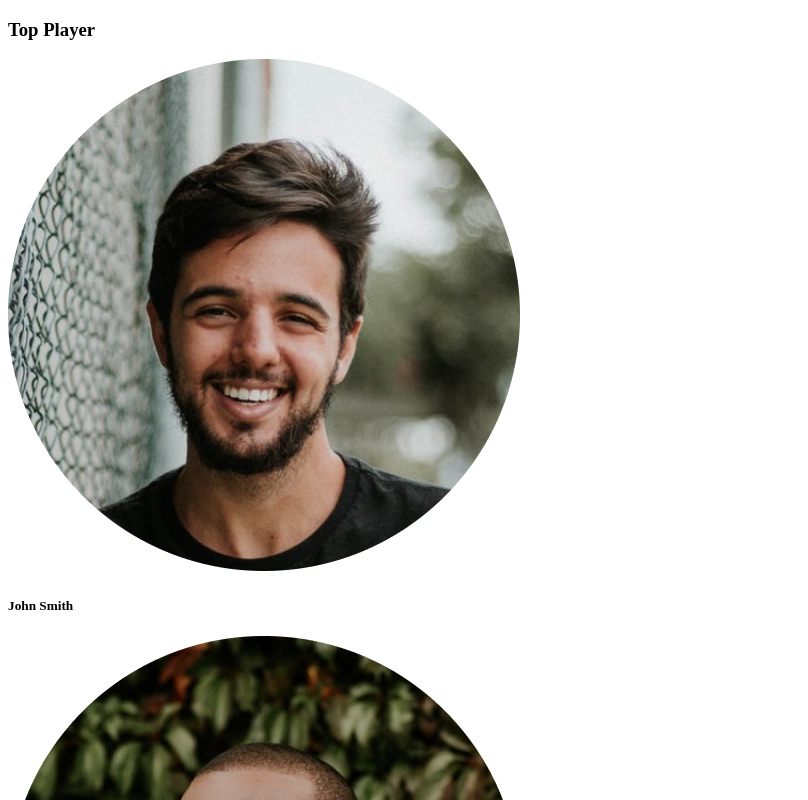
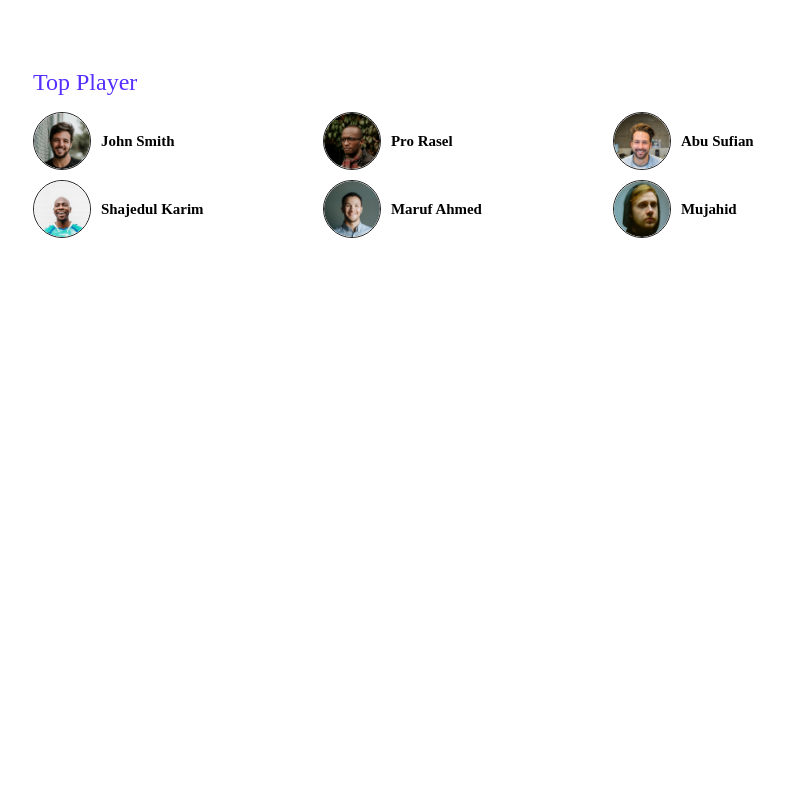
Before and after one commit to IbrahimDev007/ledr-board, a plain HTML site: page index.html in a window 1280 px wide. Shown: the top 800 px of the page, without its empty margins (0-808 px from the left). Drawn offline with Linux system fonts and the light colour scheme.

Commit message:
imdex to index and  top-player section complete and css added

```diff
--- a/imdex.html
+++ b/index.html
@@ -5,6 +5,7 @@
     <meta http-equiv="X-UA-Compatible" content="IE=edge">
     <meta name="viewport" content="width=device-width, initial-scale=1.0">
     <title>leader-board</title>
+    <link rel="stylesheet" href="style.css">
 </head>
 <body>
     <header>
@@ -16,7 +17,8 @@
 <main>
 <section class="primary-container">
     <section class="top-player">
-        <h3 class="player-title">Top Player</h3>
+        <h3 class="section-title">Top Player</h3>
+        <div class="player">
         <div class="player-container">
             <img src="/images/players/player-1.png" alt="">
             <h5>John Smith</h5>
@@ -41,6 +43,7 @@
             <img src="/images/players/player-6.png" alt="">
             <h5>Mujahid</h5>
         </div>
+        </div>
     </section>
 </section>
 </main>
--- a/style.css
+++ b/style.css
@@ -1,11 +1,44 @@
-*{
-    margin: 0;
+@import url("https://fonts.googleapis.com/css2?family=Poppins:wght@500&display=swap");
+* {
+	margin: 0;
 }
 
-main{
-    background-color:  #F3F1FF;
-    display: flex;
-    justify-content: center;
-    margin-top: 35px;
+main {
+	background-color: F3F1FF;
+	display: flex;
+	justify-content: center;
+	flex-direction: column;
+}
+.primary-container {
+	background-color: white;
+	width: 870px;
+	height: 679px;
+	margin-top: 36px;
+	padding: 33px;
+}
+.section-title {
+	color: #562eff;
+	font-weight: 500;
+	font-size: 24px;
+    margin-bottom: 16px;
+}
+
+.player {
+	display: grid;
+	grid-template-columns: repeat(3, 1fr);
+    grid-row-gap: 10px;
 
 }
+.player .player-container {
+	display: flex;
+	align-items: center;
+	font-weight: 500;
+	font-size: 18px;
+}
+.player .player-container img {
+	width: 56px;
+	height: 56px;
+	border: 1px solid #242424;
+	border-radius: 50%;
+    margin-right: 10px;
+}
```
